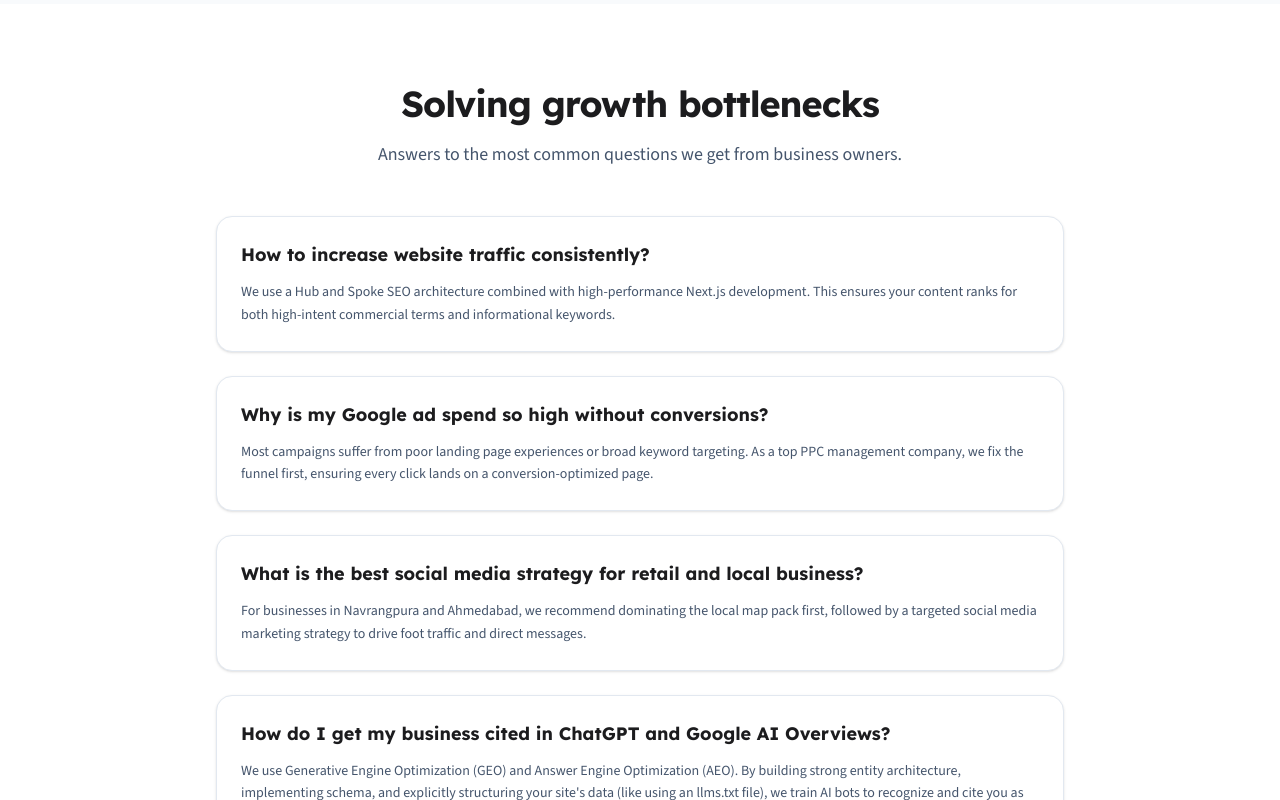
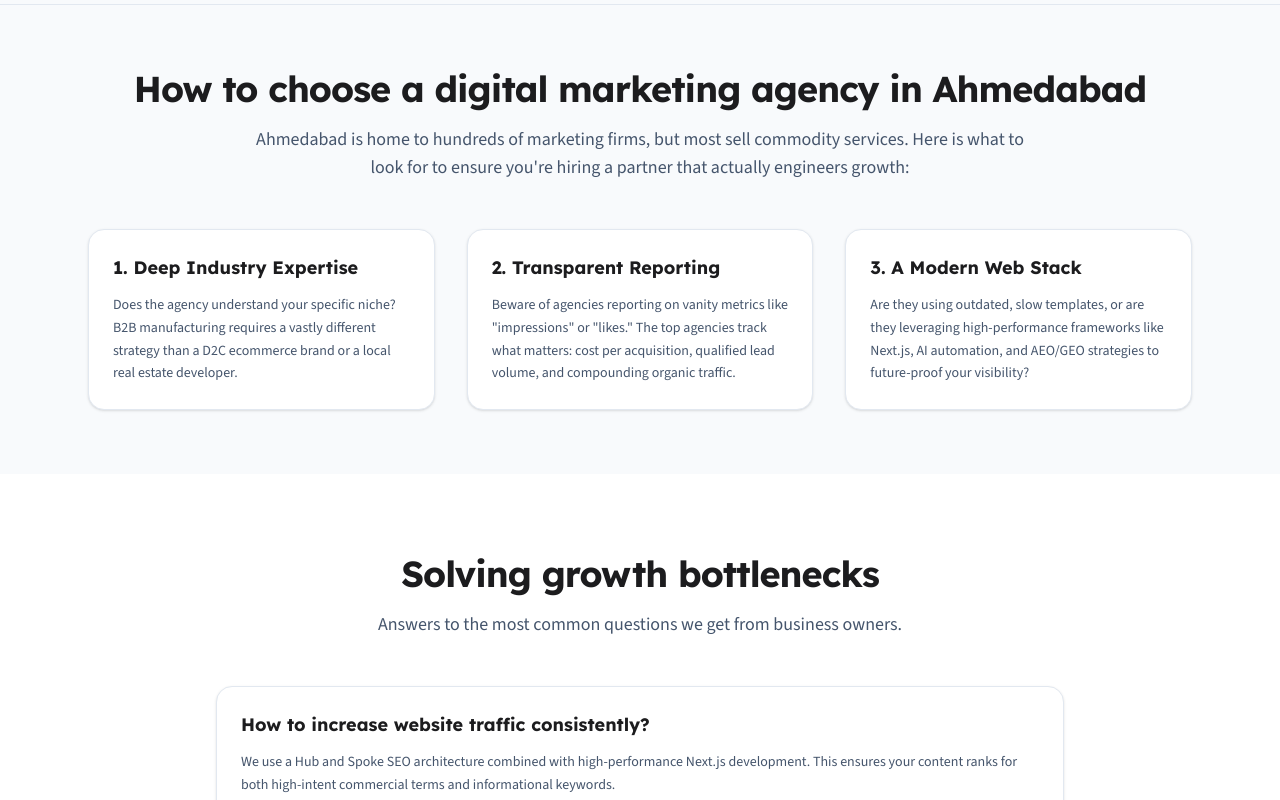
Before and after one commit to jobrecruitmentdev-lang/prmarketing, a Next.js app: page / in a window 1280 px wide. Shown: the part 3220-4020 px from the top of the page. Built offline with nearby package versions, Linux system fonts and the light colour scheme.

Commit message:
refactor: semantic HTML upgrades based on ponytail-review guidelines for optimal AEO processing

```diff
--- a/app/about/page.tsx
+++ b/app/about/page.tsx
@@ -165,9 +165,9 @@ export default function About() {
             The four pillars of our work
           </h2>
         </Reveal>
-        <div className="mt-12 grid gap-6 sm:grid-cols-2">
+        <ul className="mt-12 grid gap-6 sm:grid-cols-2">
           {pillars.map((p, i) => (
-            <Reveal key={p.title} delay={(i % 2) * 90}>
+            <Reveal as="li" key={p.title} delay={(i % 2) * 90}>
               <div className="h-full rounded-2xl border border-slate-200 p-6">
                 <p className="font-heading text-sm font-bold text-accent-dark">
                   PILLAR {i + 1}
@@ -181,7 +181,7 @@ export default function About() {
               </div>
             </Reveal>
           ))}
-        </div>
+        </ul>
       </section>
 
       <CtaBand
--- a/app/layout.tsx
+++ b/app/layout.tsx
@@ -38,6 +38,8 @@ export const metadata: Metadata = {
     "GEO AEO optimization",
     "marketing automation",
     "local SEO Ahmedabad",
+    "pr marketing ventures",
+    "prmarketingventures",
   ],
   openGraph: {
     type: "website",
--- a/app/page.tsx
+++ b/app/page.tsx
@@ -368,6 +368,53 @@ export default function Home() {
         </div>
       </section>
 
+      {/* Educational Content / Guide */}
+      <article className="border-t border-slate-200 bg-slate-50 py-16">
+        <div className="mx-auto max-w-6xl px-4 sm:px-6">
+          <Reveal>
+            <h2 className="font-heading text-3xl font-bold tracking-tight text-ink md:text-4xl text-center">
+              How to choose a digital marketing agency in Ahmedabad
+            </h2>
+            <p className="mt-4 text-lg text-slate-600 text-center max-w-3xl mx-auto">
+              Ahmedabad is home to hundreds of marketing firms, but most sell commodity services.
+              Here is what to look for to ensure you're hiring a partner that actually engineers growth:
+            </p>
+          </Reveal>
+          <div className="mt-12 grid gap-8 md:grid-cols-3">
+            <Reveal delay={0}>
+              <section className="rounded-2xl border border-slate-200 bg-white p-6 shadow-sm">
+                <h3 className="font-heading text-lg font-bold text-primary">
+                  1. Deep Industry Expertise
+                </h3>
+                <p className="mt-3 text-sm leading-relaxed text-slate-600">
+                  Does the agency understand your specific niche? B2B manufacturing requires a vastly different strategy than a D2C ecommerce brand or a local real estate developer.
+                </p>
+              </section>
+            </Reveal>
+            <Reveal delay={90}>
+              <section className="rounded-2xl border border-slate-200 bg-white p-6 shadow-sm">
+                <h3 className="font-heading text-lg font-bold text-primary">
+                  2. Transparent Reporting
+                </h3>
+                <p className="mt-3 text-sm leading-relaxed text-slate-600">
+                  Beware of agencies reporting on vanity metrics like "impressions" or "likes." The top agencies track what matters: cost per acquisition, qualified lead volume, and compounding organic traffic.
+                </p>
+              </section>
+            </Reveal>
+            <Reveal delay={180}>
+              <section className="rounded-2xl border border-slate-200 bg-white p-6 shadow-sm">
+                <h3 className="font-heading text-lg font-bold text-primary">
+                  3. A Modern Web Stack
+                </h3>
+                <p className="mt-3 text-sm leading-relaxed text-slate-600">
+                  Are they using outdated, slow templates, or are they leveraging high-performance frameworks like Next.js, AI automation, and AEO/GEO strategies to future-proof your visibility?
+                </p>
+              </section>
+            </Reveal>
+          </div>
+        </div>
+      </article>
+
       {/* FAQ / Problem Solving */}
       <section className="mx-auto max-w-4xl px-4 py-20 sm:px-6">
         <Reveal className="text-center">
@@ -378,20 +425,20 @@ export default function Home() {
             Answers to the most common questions we get from business owners.
           </p>
         </Reveal>
-        <div className="mt-12 space-y-6">
+        <dl className="mt-12 space-y-6">
           {faqs.map((faq, i) => (
             <Reveal key={i} delay={i * 80}>
               <div className="rounded-2xl border border-slate-200 bg-white p-6 shadow-sm hover:shadow-md transition-shadow">
-                <h3 className="font-heading text-lg font-bold text-ink">
+                <dt className="font-heading text-lg font-bold text-ink">
                   {faq.q}
-                </h3>
-                <p className="mt-3 text-sm leading-relaxed text-slate-600">
+                </dt>
+                <dd className="mt-3 text-sm leading-relaxed text-slate-600">
                   {faq.a}
-                </p>
+                </dd>
               </div>
             </Reveal>
           ))}
-        </div>
+        </dl>
       </section>
 
       <CtaBand />
--- a/app/pricing/page.tsx
+++ b/app/pricing/page.tsx
@@ -97,9 +97,9 @@ export default function Pricing() {
       </section>
 
       <section className="mx-auto max-w-6xl px-4 py-16 sm:px-6 md:py-20">
-        <div className="grid gap-8 lg:grid-cols-3">
+        <ul className="grid gap-8 lg:grid-cols-3">
           {plans.map((plan, i) => (
-            <Reveal key={plan.name} delay={i * 100}>
+            <Reveal as="li" key={plan.name} delay={i * 100}>
               <div
                 className={`relative flex h-full flex-col rounded-2xl border ${
                   plan.popular
@@ -161,7 +161,7 @@ export default function Pricing() {
               </div>
             </Reveal>
           ))}
-        </div>
+        </ul>
       </section>
 
       <section className="bg-slate-50 py-16 sm:py-20">
@@ -174,9 +174,9 @@ export default function Pricing() {
               Agencies bill for these plans using three primary structures. We can tailor this to suit your business needs.
             </p>
           </Reveal>
-          <div className="mt-12 grid gap-6 md:grid-cols-3">
+          <ul className="mt-12 grid gap-6 md:grid-cols-3">
             {pricingModels.map((model, i) => (
-              <Reveal key={model.title} delay={i * 100}>
+              <Reveal as="li" key={model.title} delay={i * 100}>
                 <div className="rounded-2xl border border-slate-200 bg-white p-6 shadow-sm">
                   <h3 className="font-heading text-lg font-semibold text-ink">
                     {model.title}
@@ -187,7 +187,7 @@ export default function Pricing() {
                 </div>
               </Reveal>
             ))}
-          </div>
+          </ul>
         </div>
       </section>
 
--- a/app/services/page.tsx
+++ b/app/services/page.tsx
@@ -217,6 +217,7 @@ export default function Services() {
         <section
           key={group.id}
           id={group.id}
+          aria-labelledby={`heading-${group.id}`}
           className={gi % 2 === 1 ? "bg-slate-50" : undefined}
         >
           <div className="mx-auto max-w-6xl px-4 py-16 sm:px-6 md:py-20">
@@ -224,7 +225,7 @@ export default function Services() {
               <p className="text-sm font-semibold tracking-wide text-accent-dark">
                 {group.eyebrow}
               </p>
-              <h2 className="mt-2 font-heading text-3xl font-bold tracking-tight text-ink">
+              <h2 id={`heading-${group.id}`} className="mt-2 font-heading text-3xl font-bold tracking-tight text-ink">
                 {group.title}
               </h2>
               <p className="mt-3 max-w-2xl text-lg text-slate-600">
--- a/components/DarkFeatureGrid.tsx
+++ b/components/DarkFeatureGrid.tsx
@@ -17,11 +17,11 @@ export default function DarkFeatureGrid({
   columns?: 2;
 }) {
   return (
-    <div
+    <ul
       className={`mt-12 grid gap-6 ${columns === 2 ? "sm:grid-cols-2" : ""}`}
     >
       {items.map((item, i) => (
-        <Reveal key={item.title} delay={(i % columns) * 90}>
+        <Reveal as="li" key={item.title} delay={(i % columns) * 90}>
           <div className="flex h-full gap-4 rounded-2xl bg-ink-2 p-6">
             <span className="inline-flex h-12 w-12 shrink-0 items-center justify-center rounded-xl bg-white/5 text-accent-bright">
               <item.icon />
@@ -37,6 +37,6 @@ export default function DarkFeatureGrid({
           </div>
         </Reveal>
       ))}
-    </div>
+    </ul>
   );
 }
```
